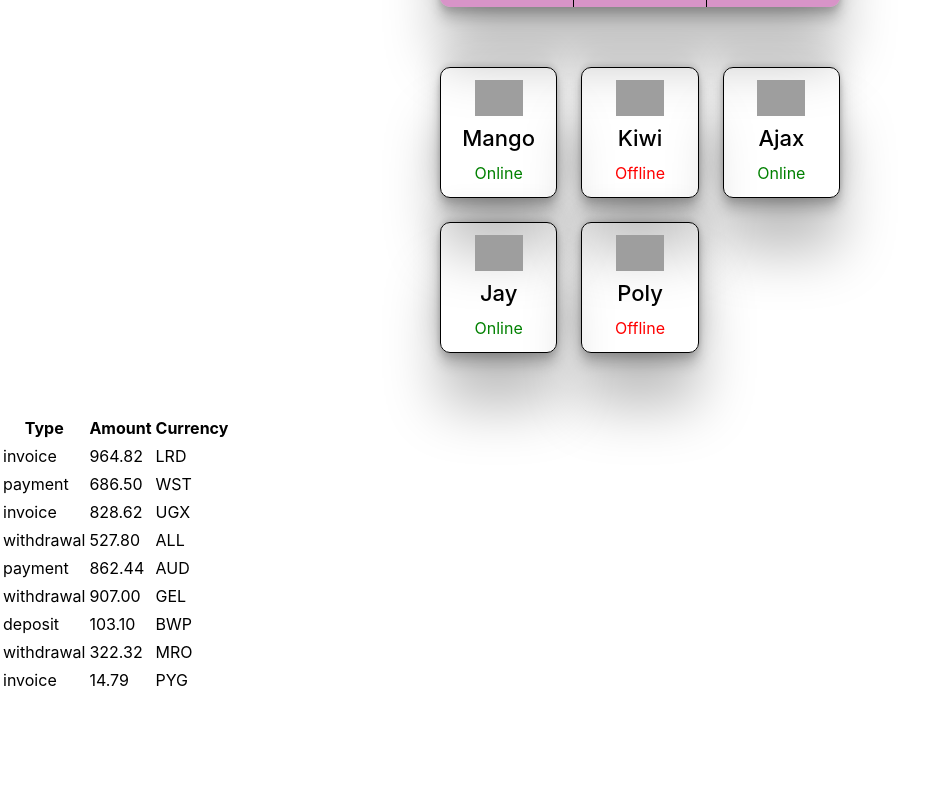
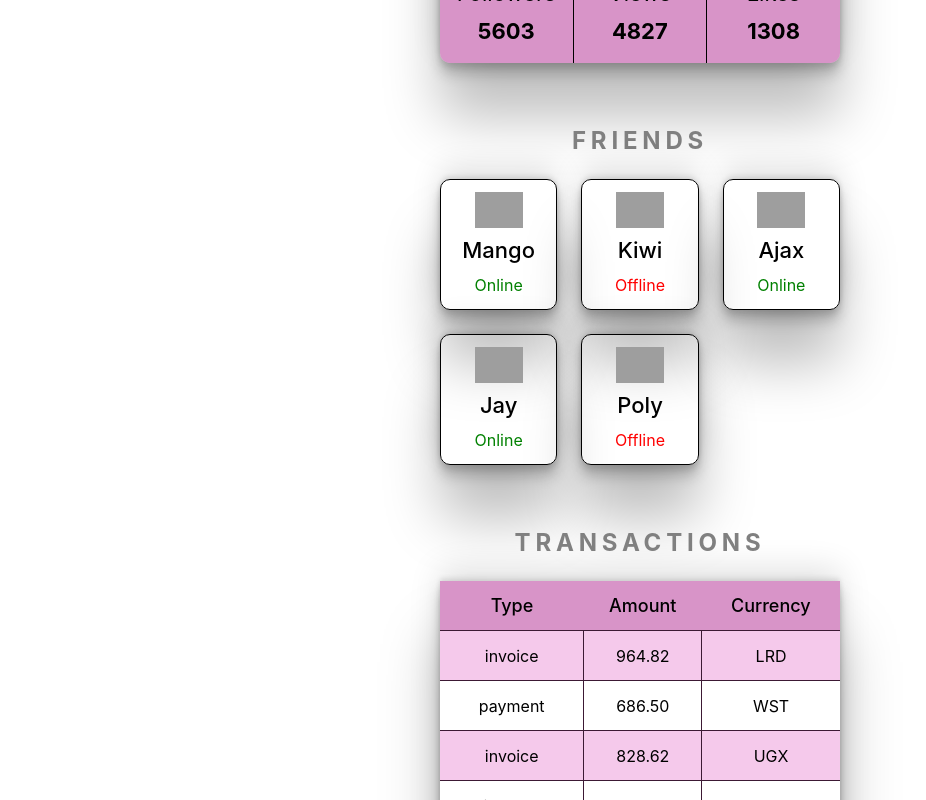
Before and after one commit to DariaZharkova/goit-react-hw-01, a React (Vite) app: page / in a window 1280 px wide. Shown: the part 420-1220 px from the top of the page, without its empty margins (0-926 px from the left). Before the commit the page ends 1115 px from the top, so only its background shows below. Built offline with nearby package versions, Linux system fonts and the light colour scheme; grey boxes are pictures that could not be loaded.

Commit message:
add transactionHistory styles; add section title

```diff
--- /dev/null
+++ b/src/SectionTitle/SectionTitle.jsx
@@ -0,0 +1,5 @@
+import css from './SectionTitle.module.css';
+
+export const SectionTitle = ({ children }) => {
+  return <h2 className={css.title}>{children}</h2>;
+};
--- /dev/null
+++ b/src/SectionTitle/SectionTitle.module.css
@@ -0,0 +1,8 @@
+.title {
+  font-size: 24px;
+  font-weight: 700;
+  text-align: center;
+  text-transform: uppercase;
+  letter-spacing: 0.2em;
+  color: gray;
+}
--- a/src/components/FriendList/FriendList.jsx
+++ b/src/components/FriendList/FriendList.jsx
@@ -1,8 +1,11 @@
+import { SectionTitle } from '../../SectionTitle/SectionTitle';
 import { FriendListItem } from '../FriendListItem/FriendListItem';
 import css from './FriendList.module.css';
 
 export const FriendList = ({ friends }) => {
   return (
+    <div>
+      <SectionTitle>Friends</SectionTitle>
       <ul className={css.friendList}>
         {friends.map(friend => (
           <li key={friend.id} className={css.item}>
@@ -10,5 +13,6 @@ export const FriendList = ({ friends }) => {
           </li>
         ))}
       </ul>
+    </div>
   );
 };
--- a/src/components/Profile/Profile.jsx
+++ b/src/components/Profile/Profile.jsx
@@ -1,3 +1,4 @@
+import { SectionTitle } from '../../SectionTitle/SectionTitle';
 import css from './Profile.module.css';
 
 export const Profile = ({
@@ -8,6 +9,8 @@ export const Profile = ({
   stats: { followers, views, likes },
 }) => {
   return (
+    <div>
+      <SectionTitle>Profile</SectionTitle>
       <div className={css.profile}>
         <div className={css.description}>
           <img src={image} alt="User avatar" className={css.avatar} />
@@ -15,7 +18,6 @@ export const Profile = ({
           <p className={css.tag}>@{tag}</p>
           <p className={css.location}>{location}</p>
         </div>
-
         <ul className={css.stats}>
           <li className={css.item}>
             <span className={css.label}>Followers</span>
@@ -31,5 +33,6 @@ export const Profile = ({
           </li>
         </ul>
       </div>
+    </div>
   );
 };
--- a/src/components/TransactionHistory/TransactionHistory.jsx
+++ b/src/components/TransactionHistory/TransactionHistory.jsx
@@ -1,27 +1,30 @@
+import { SectionTitle } from '../../SectionTitle/SectionTitle';
 import css from './TransactionHistory.module.css';
 
 export const TransactionHistory = ({ items }) => {
   return (
+    <div>
+      <SectionTitle>Transactions</SectionTitle>
       <table className={css.transactionHistory}>
         <thead>
           <tr>
-          <th>Type</th>
-          <th>Amount</th>
-          <th>Currency</th>
+            <th className={css.th}>Type</th>
+            <th className={css.th}>Amount</th>
+            <th className={css.th}>Currency</th>
           </tr>
         </thead>
-
         <tbody>
           {items.map(({ id, type, amount, currency }) => {
             return (
-            <tr key={id}>
-              <td>{type}</td>
-              <td>{amount}</td>
-              <td>{currency}</td>
+              <tr key={id} className={css.tr}>
+                <td className={css.td}>{type}</td>
+                <td className={css.td}>{amount}</td>
+                <td className={css.td}>{currency}</td>
               </tr>
             );
           })}
         </tbody>
       </table>
+    </div>
   );
 };
--- a/src/components/TransactionHistory/TransactionHistory.module.css
+++ b/src/components/TransactionHistory/TransactionHistory.module.css
@@ -0,0 +1,39 @@
+.transactionHistory {
+  width: 400px;
+  margin: 0px auto 100px;
+  background-color: rgba(227, 98, 197, 0.345);
+  border-collapse: collapse;
+  box-shadow: rgba(0, 0, 0, 0.25) 0px 54px 55px,
+    rgba(0, 0, 0, 0.12) 0px -12px 30px, rgba(0, 0, 0, 0.12) 0px 4px 6px,
+    rgba(0, 0, 0, 0.17) 0px 12px 13px, rgba(0, 0, 0, 0.09) 0px -3px 5px;
+}
+.th {
+  height: 50px;
+  text-align: center;
+  background-color: rgba(171, 68, 147, 0.392);
+  border-bottom: 1px solid rgb(60, 25, 52);
+  font-size: 18px;
+  font-weight: 500;
+}
+
+.tr:not(:last-child) {
+  border-bottom: 1px solid rgb(60, 25, 52);
+}
+
+.tr:nth-of-type(even) {
+  background-color: #fff;
+}
+
+.tr:hover {
+  cursor: pointer;
+  background-color: rgba(60, 25, 52, 0.3);
+}
+
+.td {
+  height: 50px;
+  text-align: center;
+}
+
+.td:not(:last-child) {
+  border-right: 1px solid rgb(60, 25, 52);
+}
```
Lines whose indentation alone changed are shown as unchanged.
